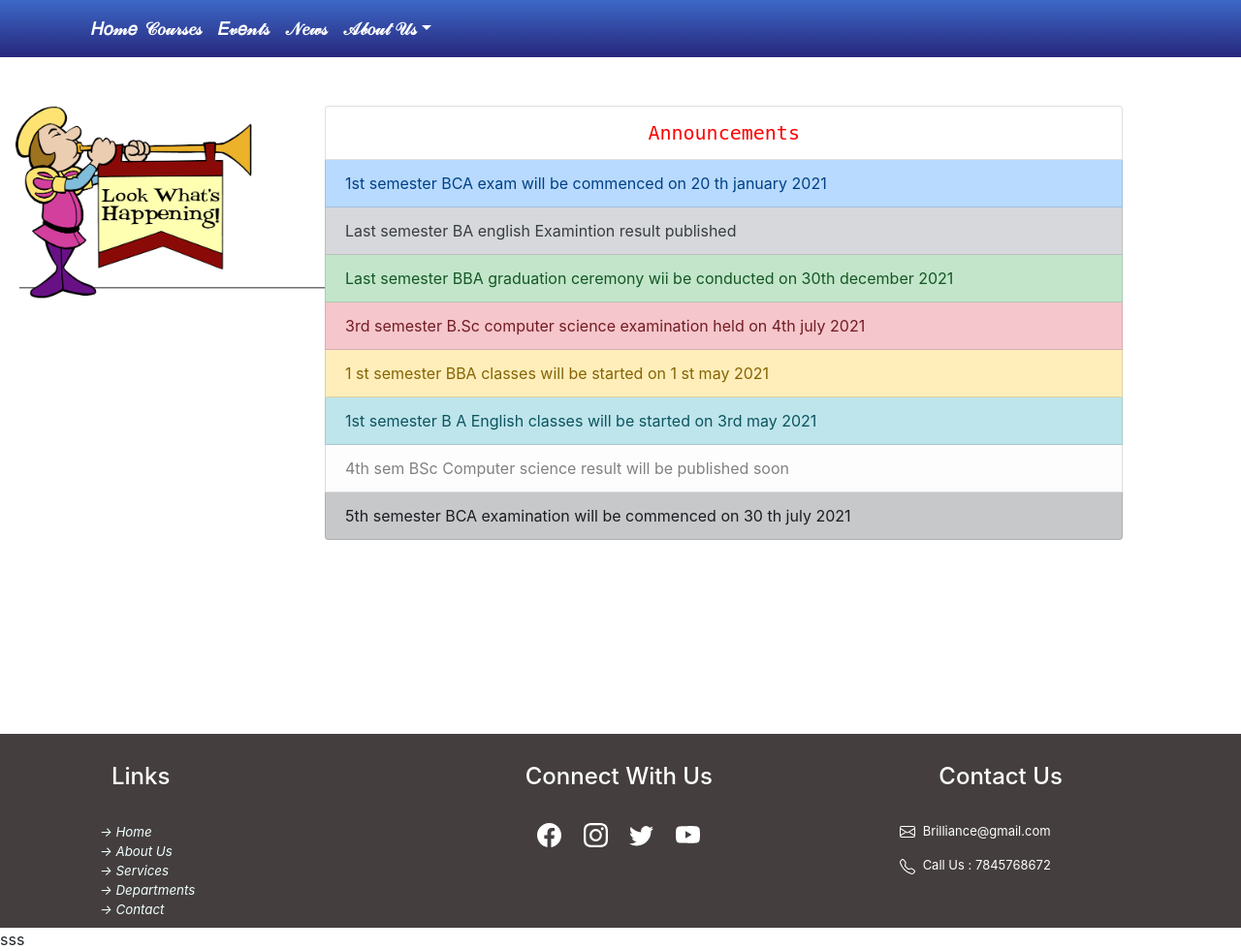
After one commit to Akhilamk/mypro_clg, a Laravel app: page /news in a window 1280 px wide. The commit adds this page. Shown: the whole page at 97% size. Run offline with Laravel 8, Linux system fonts and the light colour scheme.

Commit message:
my second commit

```diff
--- /dev/null
+++ b/resources/views/adminnews.blade.php
@@ -0,0 +1,38 @@
+@extends('headfoot') @section('content')
+
+
+<style>
+    ul li:hover {
+        color: red;
+    }
+</style>
+
+<div class="row" style="padding-top: 50px;">
+    <div class="col-lg-3">
+        <img src="{{url('images/look.png')}}" alt="" style="height: 200px;">
+    </div>
+
+    <div class="col-lg-8" id="div2" style="display: none;">
+
+        <ul class="list-group">
+            <li class="list-group-item" style="text-align: center;font-size: 20px;font-family: monospace;color: red;">Announcements</li>
+
+            <li class="list-group-item list-group-item-primary">1st semester BCA exam will be commenced on 20 th january 2021</li>
+            <li class="list-group-item list-group-item-secondary">Last semester BA english Examintion result published</li>
+            <li class="list-group-item list-group-item-success">Last semester BBA graduation ceremony wii be conducted on 30th december 2021</li>
+            <li class="list-group-item list-group-item-danger">3rd semester B.Sc computer science examination held on 4th july 2021</li>
+            <li class="list-group-item list-group-item-warning">1 st semester BBA classes will be started on 1 st may 2021</li>
+            <li class="list-group-item list-group-item-info">1st semester B A English classes will be started on 3rd may 2021</li>
+            <li class="list-group-item list-group-item-light">4th sem BSc Computer science result will be published soon</li>
+            <li class="list-group-item list-group-item-dark">5th semester BCA examination will be commenced on 30 th july 2021</li>
+        </ul>
+    </div>
+
+</div>
+<script>
+    $(document).ready(function() {
+        $('#div2').slideDown(3000);
+    })
+</script>
+<div class="row" style="height: 200px;"></div>
+@endsection
--- a/resources/views/brilliance.blade.php
+++ b/resources/views/brilliance.blade.php
@@ -51,7 +51,7 @@
                             <a href="events" class="nav-link"> <b>𝐸𝓋𝑒𝓃𝓉𝓈</b></a>
                         </li>
                         <li class="nav-item active">
-                            <a href="" class="nav-link"> <b>𝒩𝑒𝓌𝓈</b></a>
+                            <a href="news" class="nav-link"> <b>𝒩𝑒𝓌𝓈</b></a>
                         </li>
 
 
--- a/resources/views/headfoot.blade.php
+++ b/resources/views/headfoot.blade.php
@@ -7,8 +7,10 @@
     <meta name="viewport" content="width=device-width, initial-scale=1, shrink-to-fit=no">
 
     <!-- Bootstrap CSS -->
+
     <link rel="stylesheet" href="https://cdn.jsdelivr.net/npm/bootstrap@4.6.0/dist/css/bootstrap.min.css" integrity="sha384-B0vP5xmATw1+K9KRQjQERJvTumQW0nPEzvF6L/Z6nronJ3oUOFUFpCjEUQouq2+l" crossorigin="anonymous">
     <link rel="stylesheet" href="{{url('style.css')}}">
+    <script src="https://ajax.googleapis.com/ajax/libs/jquery/3.5.1/jquery.min.js"></script>
 
     <title>Welcome to Brilliance</title>
     <style>
@@ -140,9 +142,12 @@
     <!-- Optional JavaScript; choose one of the two! -->
 
     <!-- Option 1: jQuery and Bootstrap Bundle (includes Popper) -->
-    <script src="https://code.jquery.com/jquery-3.5.1.slim.min.js" integrity="sha384-DfXdz2htPH0lsSSs5nCTpuj/zy4C+OGpamoFVy38MVBnE+IbbVYUew+OrCXaRkfj" crossorigin="anonymous"></script>
-    <script src="https://cdn.jsdelivr.net/npm/bootstrap@4.6.0/dist/js/bootstrap.bundle.min.js" integrity="sha384-Piv4xVNRyMGpqkS2by6br4gNJ7DXjqk09RmUpJ8jgGtD7zP9yug3goQfGII0yAns" crossorigin="anonymous"></script>
 
+    <!-- <script src="https://code.jquery.com/jquery-3.5.1.slim.min.js" integrity="sha384-DfXdz2htPH0lsSSs5nCTpuj/zy4C+OGpamoFVy38MVBnE+IbbVYUew+OrCXaRkfj" crossorigin="anonymous"></script>
+    <script src="https://cdn.jsdelivr.net/npm/bootstrap@4.6.0/dist/js/bootstrap.bundle.min.js" integrity="sha384-Piv4xVNRyMGpqkS2by6br4gNJ7DXjqk09RmUpJ8jgGtD7zP9yug3goQfGII0yAns" crossorigin="anonymous"></script> -->
+    <script src="https://cdn.jsdelivr.net/npm/popper.js@1.16.1/dist/umd/popper.min.js" integrity="sha384-9/reFTGAW83EW2RDu2S0VKaIzap3H66lZH81PoYlFhbGU+6BZp6G7niu735Sk7lN" crossorigin="anonymous"></script>
+    <script src="https://cdn.jsdelivr.net/npm/bootstrap@4.6.0/dist/js/bootstrap.min.js" integrity="sha384-+YQ4JLhjyBLPDQt//I+STsc9iw4uQqACwlvpslubQzn4u2UU2UFM80nGisd026JF" crossorigin="anonymous"></script>
+sss
     <!-- Option 2: Separate Popper and Bootstrap JS -->
     <!--
     <script src="https://code.jquery.com/jquery-3.5.1.slim.min.js" integrity="sha384-DfXdz2htPH0lsSSs5nCTpuj/zy4C+OGpamoFVy38MVBnE+IbbVYUew+OrCXaRkfj" crossorigin="anonymous"></script>
--- a/routes/web.php
+++ b/routes/web.php
@@ -38,3 +38,4 @@ Route::view('staffdashprofile','staffdashprofile');
 Route::view('sign','signin');
 Route::view('stud','studreg');
 Route::view('statd','staffatendance');
+Route::view('news','adminnews');
```
Also changed, not shown: public/images/look.png (added).
